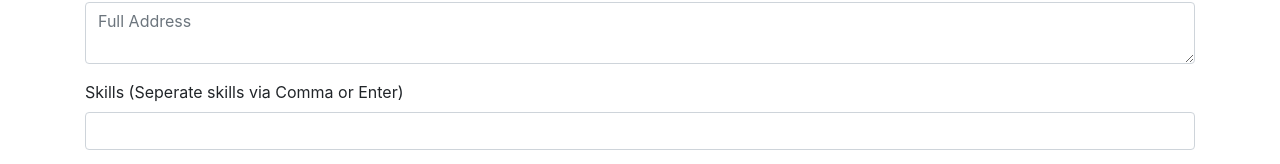
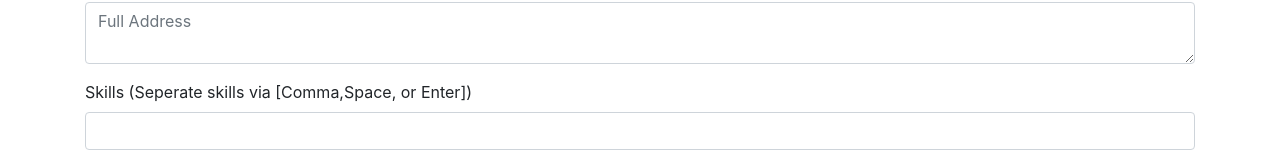
Before and after one commit to iTzMiNOS/Angular16-Interest-Calculator, an Angular app: page / in a window 1280 px wide. Shown: the part 306-470 px from the top of the page. Built offline with nearby package versions, Linux system fonts and the light colour scheme.

Commit message:
modified:   src/app/app.component.html 	modified:   src/app/app.component.ts

```diff
--- a/src/app/app.component.html
+++ b/src/app/app.component.html
@@ -44,7 +44,7 @@
       </div>
 
       <div class="form-group">
-        <label>Skills (Seperate skills via Comma or Enter)</label>
+        <label>Skills (Seperate skills via [Comma,Space, or Enter])</label>
         <input
         type="text"
         class="form-control"
```
Also changed, not shown: src/app/app.component.ts (+14 -1 lines).
